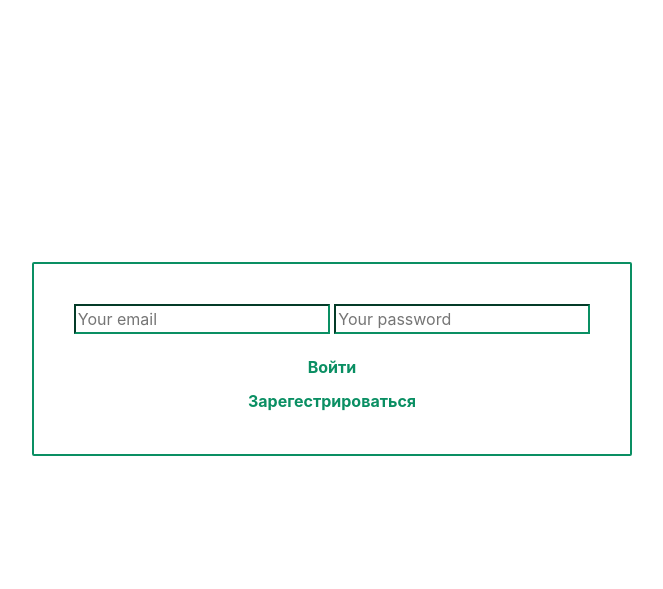
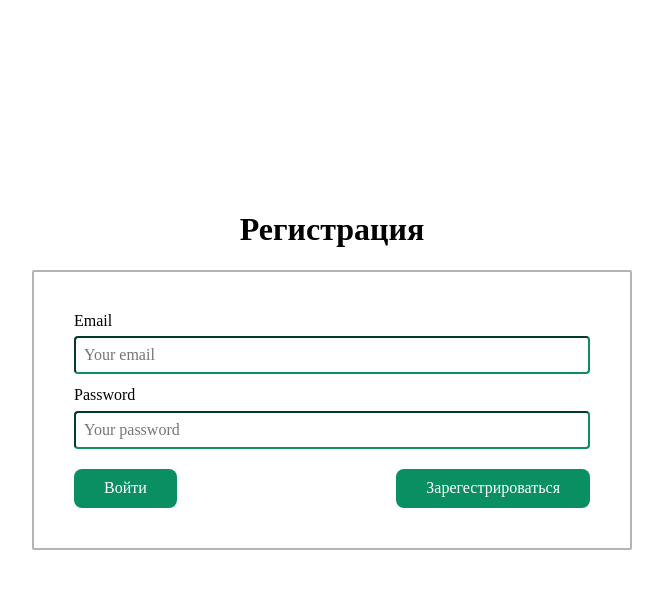
Before and after one commit to oloven1337/toDoList, a PHP site: page /signup.html in a window 1280 px wide. Shown: the top 589 px of the page, without its empty margins (308-971 px from the left). Run offline with PHP 8.4, Linux system fonts and the light colour scheme.

Commit message:
change btn classes

```diff
--- a/css/style.css
+++ b/css/style.css
@@ -1,65 +1,164 @@
 .signup__container {
   text-align: center;
-  margin-top: 20%;
+  margin-top: 180px;
+  overflow: hidden;
 }
 
 .signup-form {
   margin: 0 auto;
   padding: 40px;
-  width: -webkit-fit-content;
-  width: -moz-fit-content;
-  width: fit-content;
-  border: 2px solid #0a8f63;
+  width: 600px;
+  border: 2px solid #b4b4b4;
   border-radius: 2px;
+}
+
+.signup-form__btns {
+  display: -webkit-box;
+  display: -ms-flexbox;
+  display: flex;
+  -webkit-box-pack: justify;
+      -ms-flex-pack: justify;
+          justify-content: space-between;
+  margin-top: 20px;
+  display: flex;
+}
+
+.signup {
+  padding: 10px;
+}
+
+.input-email {
+  margin-right: 20px;
 }
 
 input {
   border-color: #0a8f63;
+  border-radius: 4px;
+  padding: 8px;
+  display: inline;
+  width: 100%;
 }
 
-.signup-form__btns {
-  margin-top: 20px;
+input:focus {
+  outline-color: #0a8f63;
+  -webkit-box-shadow: 0 0 0 0.2rem rgba(0, 255, 179, 0.25);
+          box-shadow: 0 0 0 0.2rem rgba(0, 255, 179, 0.25);
+  border-color: #0a8f63;
+  outline: none;
 }
 
-.signin-btn {
+label {
   display: block;
-  margin: 0 auto;
-  border: 0;
-  font-weight: 700;
-  color: #0a8f63;
-  background: transparent;
+  text-align: left;
+  margin-bottom: 6px;
 }
 
-.signin-btn:hover {
+.button {
+  cursor: pointer;
+  font-weight: 400;
+  border: 0;
+  color: #fff;
+  border-color: #0a8f63;
+  background-color: #0a8f63;
+  border-radius: 8px;
+  padding: 10px 30px;
+}
+
+.button:hover {
+  -webkit-transition: 0.4s;
+  transition: 0.4s;
   color: xrgba(248, 248, 248, 0.658);
   color: #fff;
   background-color: rgba(233, 72, 8, 0.952);
   border-radius: 8px;
 }
 
-.signup-btn {
-  display: block;
+* {
+  -webkit-box-sizing: border-box;
+          box-sizing: border-box;
+}
+
+.container {
+  max-width: 1200px;
+  margin: 0 auto;
+}
+
+li {
+  list-style-type: none;
+  border: 1px solid rgba(0, 0, 0, 0.125);
+  padding: 15px 25px;
+  border-radius: 2px;
+}
+
+li:hover {
+  background-color: #0a8f63;
+  color: #fff;
+  -webkit-transition: 0.6s;
+  transition: 0.6s;
+  font-size: 22px;
+  -webkit-box-shadow: 0 0 0 0.2rem rgba(0, 255, 179, 0.25);
+          box-shadow: 0 0 0 0.2rem rgba(0, 255, 179, 0.25);
+}
+
+.list-group {
+  width: 600px;
+  margin: 0 auto;
+  margin-top: 80px;
+}
+
+.list-group__items {
+  padding: 0;
+  margin: 0 auto;
+  border: 1px solid rgba(141, 131, 131, 0.575);
+  border-radius: 5px;
+}
+
+.add-remove-item {
+  margin-top: 20px;
+}
+
+.add-remove-item .add-list__item {
+  cursor: pointer;
   font-weight: 700;
   margin: 0 auto;
   border: 0;
   margin-top: 8px;
-  color: #0a8f63;
-  background: transparent;
+  color: #fff;
+  border-color: #0a8f63;
+  background-color: #0a8f63;
+  border-radius: 8px;
+  padding: 6px;
 }
 
-.signup-btn:hover {
-  color: xrgba(248, 248, 248, 0.658);
+.add-remove-item .add-list__item:hover {
+  -webkit-transition: 0.4s;
+  transition: 0.4s;
+  color: rgba(248, 248, 248, 0.658);
   color: #fff;
   background-color: rgba(233, 72, 8, 0.952);
   border-radius: 8px;
 }
 
-.signup {
-  padding: 10px;
+.add-remove-item .remove-list__item {
+  cursor: pointer;
+  font-weight: 700;
+  margin: 0 auto;
+  margin-left: 20px;
+  border: 0;
+  margin-top: 8px;
+  color: #fff;
+  border-color: #0a8f63;
+  background-color: #0a8f63;
+  border-radius: 8px;
+  padding: 6px;
 }
 
-* {
-  -webkit-box-sizing: border-box;
-          box-sizing: border-box;
+.add-remove-item .remove-list__item:hover {
+  -webkit-transition: 0.4s;
+  transition: 0.4s;
+  color: rgba(248, 248, 248, 0.658);
+  color: #fff;
+  background-color: rgba(233, 72, 8, 0.952);
+  border-radius: 8px;
 }
 /*# sourceMappingURL=style.css.map */
--- a/scss/_signup.scss
+++ b/scss/_signup.scss
@@ -1,13 +1,14 @@
 .signup__container {
   text-align: center;
-  margin-top: 20%;
+  margin-top: 180px;
+  overflow: hidden;
 }
 
 .signup-form {
   margin: 0 auto;
   padding: 40px;
-  width: fit-content;
-  border: 2px solid rgb(10, 143, 99);
+  width: 600px;
+  border: 2px solid rgb(180, 180, 180);
   border-radius: 2px;
 
   &__window {}
@@ -17,48 +18,41 @@
   &__btns {}
 }
 
-input {
-  border-color: rgb(10, 143, 99);
+
+.signup-form__btns {
+  display: flex;
+  justify-content: space-between;
+  margin-top: 20px;
+  display: flex;
 }
 
-.signup-form__btns {
-  margin-top: 20px;
 
-}
-
-.signin-btn {
-  display: block;
-  margin: 0 auto;
-  border: 0;
-  font-weight: 700;
-  color: rgb(10, 143, 99);
-  background: transparent;
-
-  &:hover {
-    color: rgba(248, 248, 248, 0.658);
-    color: #fff;
-    background-color: rgba(233, 72, 8, 0.952);
-    border-radius: 8px;
-  }
-}
-
-.signup-btn {
-  display: block;
-  font-weight: 700;
-  margin: 0 auto;
-  border: 0;
-  margin-top: 8px;
-  color: rgb(10, 143, 99);
-  background: transparent;
-
-  &:hover {
-    color: xrgba(248, 248, 248, 0.658);
-    color: #fff;
-    background-color: rgba(233, 72, 8, 0.952);
-    border-radius: 8px;
-  }
-}
 
 .signup {
   padding: 10px;
 }
+
+.input-email {
+  margin-right: 20px;
+}
+
+input {
+  border-color: rgb(10, 143, 99);
+  border-radius: 4px;
+  padding: 8px;
+  display: inline;
+  width: 100%;
+
+  &:focus {
+    outline-color: #0a8f63;
+    box-shadow: 0 0 0 0.2rem rgba(0, 255, 179, 0.25);
+    border-color: #0a8f63;
+    outline: none;
+  }
+}
+
+label {
+  display: block;
+  text-align: left;
+  margin-bottom: 6px;
+}
--- /dev/null
+++ b/scss/components/_buttons.scss
@@ -0,0 +1,18 @@
+.button {
+  cursor: pointer;
+  font-weight: 400;
+  border: 0;
+  color: #fff;
+  border-color: #0a8f63;
+  background-color: #0a8f63;
+  border-radius: 8px;
+  padding: 10px 30px;
+
+  &:hover {
+    transition: 0.4s;
+    color: xrgba(248, 248, 248, 0.658);
+    color: #fff;
+    background-color: rgba(233, 72, 8, 0.952);
+    border-radius: 8px;
+  }
+}
--- a/scss/style.scss
+++ b/scss/style.scss
@@ -1,5 +1,90 @@
 @import 'signup';
+@import './components/buttons';
 
 * {
   box-sizing: border-box;
 }
+
+.container {
+  max-width: 1200px;
+  margin: 0 auto;
+}
+
+li {
+  list-style-type: none;
+  border: 1px solid rgba(0, 0, 0, .125);
+  padding: 15px 25px;
+  border-radius: 2px;
+
+  &:hover {
+    background-color: #0a8f63;
+    color: #fff;
+    transition: 0.6s;
+    font-size: 22px;
+    box-shadow: 0 0 0 0.2rem rgba(0, 255, 179, 0.25);
+  }
+}
+
+.list-group {
+  width: 600px;
+  margin: 0 auto;
+  margin-top: 80px;
+}
+
+.list-group__items {
+  padding: 0;
+  margin: 0 auto;
+  border: 1px solid rgba(141, 131, 131, 0.575);
+  border-radius: 5px;
+}
+
+.list-group-item {}
+
+.add-remove-item {
+  margin-top: 20px;
+
+  .add-list__item {
+    cursor: pointer;
+    font-weight: 700;
+    margin: 0 auto;
+    border: 0;
+    margin-top: 8px;
+    color: #fff;
+    border-color: #0a8f63;
+    background-color: #0a8f63;
+    border-radius: 8px;
+    padding: 6px;
+
+    &:hover {
+      transition: 0.4s;
+      color: rgba(248, 248, 248, 0.658);
+      color: #fff;
+      background-color: rgba(233, 72, 8, 0.952);
+      border-radius: 8px;
+    }
+
+
+  }
+
+  .remove-list__item {
+    cursor: pointer;
+    font-weight: 700;
+    margin: 0 auto;
+    margin-left: 20px;
+    border: 0;
+    margin-top: 8px;
+    color: #fff;
+    border-color: #0a8f63;
+    background-color: #0a8f63;
+    border-radius: 8px;
+    padding: 6px;
+
+    &:hover {
+      transition: 0.4s;
+      color: rgba(248, 248, 248, 0.658);
+      color: #fff;
+      background-color: rgba(233, 72, 8, 0.952);
+      border-radius: 8px;
+    }
+  }
+}
--- a/signup.html
+++ b/signup.html
@@ -6,8 +6,8 @@
   <meta http-equiv="X-UA-Compatible" content="IE=edge">
   <meta name="viewport" content="width=device-width, initial-scale=1.0">
   <link rel="stylesheet" href="./css/normalize.css">
-  <link rel="stylesheet" href="https://stackpath.bootstrapcdn.com/bootstrap/4.3.1/css/bootstrap.min.css"
-    integrity="sha384-ggOyR0iXCbMQv3Xipma34MD+dH/1fQ784/j6cY/iJTQUOhcWr7x9JvoRxT2MZw1T" crossorigin="anonymous">
+  <!-- <link rel="stylesheet" href="https://stackpath.bootstrapcdn.com/bootstrap/4.3.1/css/bootstrap.min.css"
+    integrity="sha384-ggOyR0iXCbMQv3Xipma34MD+dH/1fQ784/j6cY/iJTQUOhcWr7x9JvoRxT2MZw1T" crossorigin="anonymous"> -->
   <link rel="stylesheet" href="./css/style.css">
   <title>Document</title>
 </head>
@@ -16,14 +16,17 @@
 
   <section class="signup">
     <div class="signup__container">
+      <h1>Регистрация</h1>
       <form class="signup-form">
         <div class="signup-form__window">
-          <input type="email" placeholder="Your email">
-          <input type="password" placeholder="Your password">
+          <label>Email</label>
+          <input class="input-email" type="email" placeholder="Your email">
+          <label style="margin-top: 12px;">Password</label>
+          <input class="input-pass" type="password" placeholder="Your password">
         </div>
         <div class="signup-form__btns">
-          <button class="signin-btn">Войти</button>
-          <button class="signup-btn">Зарегестрироваться</button>
+          <button class="button">Войти</button>
+          <button class="button">Зарегестрироваться</button>
         </div>
       </form>
     </div>
```
Also changed, not shown: index.html (+20 -4 lines), 1 other file.
